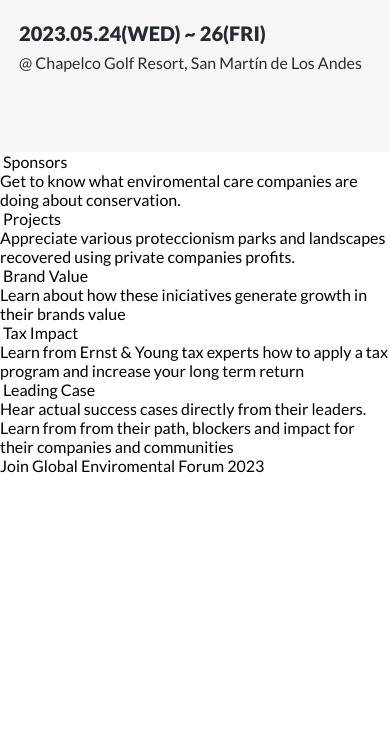
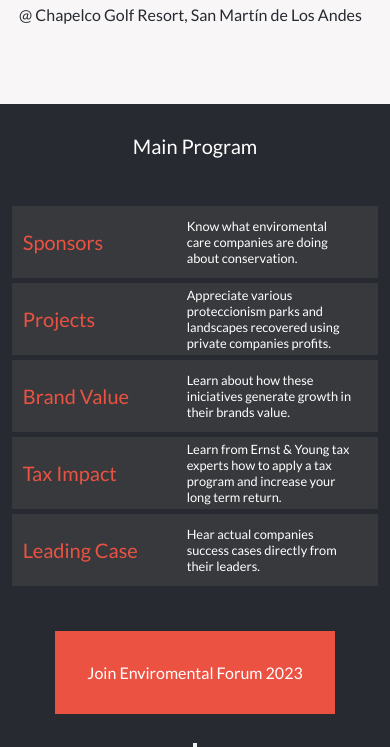
Before and after one commit to HFG43/Capstone1, a plain HTML site: page index.html in a window 390 px wide. Shown: the part 574-1321 px from the top of the page. Before the commit the page ends 1049 px from the top, so only its background shows below. Drawn offline with Linux system fonts and the light colour scheme.

Commit message:
Main Program Mobile in place

```diff
--- a/index.html
+++ b/index.html
@@ -31,7 +31,7 @@
   <section class="home-intro">
     <div class="home-data-container">
       <h2>"Protect your future enviroment!!"</h2>
-      <h1>A GLOBAL FORUM FOR ENVIRONMENTAL CONSERVATION</h1>
+      <h1>CONSERVATION GLOBAL FORUM 2023</h1>
       <div>
         <p class="home-intro-parag-container">A massive kickoff where the most respectable Sustainability Desginers will define a Global plan to implement the use of biggest companies 5% of its pre-tax profits to protect our nature. Taking place in May, in San Martín de Los Andes in the Argentine Patagonia.</p>
       </div>
@@ -43,39 +43,61 @@
   </section>
 
   <section class="main-program">
+    <h2>Main Program</h2>
+    <span></span>
+
     <div class="activities-container">
+      <div class="activity">
         <div>
           <img src="" alt=""/>
           <span>Sponsors</span>
-        <p>Get to know what enviromental care companies are doing about conservation.</p>
+        </div>
+        <p>Know what enviromental care companies are doing about conservation.</p>
+      </div>
     </div>
 
+    <div class="activities-container">
+      <div class="activity">
         <div>
           <img src="" alt=""/>
           <span>Projects</span>
+        </div>
         <p>Appreciate various proteccionism parks and landscapes recovered using private companies profits.</p>
       </div>
+    </div>
 
+    <div class="activities-container">
+      <div class="activity">
         <div>
           <img src="" alt=""/>
           <span>Brand Value</span>
-        <p>Learn about how these iniciatives generate growth in their brands value</p>
+        </div>
+        <p>Learn about how these iniciatives generate growth in their brands value.</p>
+      </div>
     </div>
 
+    <div class="activities-container">
+      <div class="activity">
         <div>
           <img src="" alt=""/>
           <span>Tax Impact</span>
-        <p>Learn from Ernst & Young tax experts how to apply a tax program and increase your long term return</p>
+        </div>
+        <p>Learn from Ernst & Young tax experts how to apply a tax program and increase your long term return.</p>
+      </div>
     </div>
 
+    <div class="activities-container">
+      <div class="activity">
         <div>
           <img src="" alt=""/>
           <span>Leading Case</span>
-        <p>Hear actual success cases directly from their leaders. Learn from from their path, blockers and   impact for their companies and communities</p>
+        </div>
+        <p>Hear actual companies success cases directly from their leaders.</p>
+      </div>
     </div>
 
-    </div>
-    <p>Join Global Enviromental Forum 2023</p>
+
+    <button class="join-global-forum">Join Enviromental Forum 2023<button>
 
   </section>
 
--- a/style.css
+++ b/style.css
@@ -22,9 +22,11 @@ html {
 
 /* ----------------- NAVIGATION BAR ------------------- */
 
+/* ----------------- HOME INTRO SECTION ------------------- */
+
 .home-intro {
   color: #ec5242;
-  background-color: #f8f6f6;;
+  background-color: #f8f6f6;
 }
 
 .home-data-container {
@@ -35,7 +37,7 @@ html {
 
 .home-intro h2 {
   font-size: 1.3rem;
-  font-weight: 300;
+  font-weight: 500;
   margin-bottom: 15px;
 }
 
@@ -64,3 +66,55 @@ html {
   margin-bottom: 8px;
   font-size: 20px;
 }
+
+/* ----------------- MAIN PROGRAM SECTION ------------------- */
+
+.main-program {
+  background-color: #272a31;
+  display: flex;
+  flex-direction: column;
+  align-items: center;
+}
+
+.main-program h2 {
+  color: #fff;
+  padding-top: 30px;
+  margin-bottom: 3rem;
+  font-size: 20px;
+  font-weight: 500;
+}
+
+.activity {
+  display: flex;
+  margin: 0 3% 5px 3%;
+  background-color: #37393d;
+  align-items: center;
+
+}
+
+.activity div {
+  width: 45%;
+  padding: 1.5rem 0 1.5rem 0.5rem;
+  margin-right: 10px;
+}
+
+.activity span {
+  color: #ec5242;
+  font-size: 20px;
+}
+
+.activity p {
+  color: #fff;
+  font-size: 0.8rem;
+  width: 45%;
+}
+
+.join-global-forum {
+  all: unset;
+  color: #fff;
+  background-color: #ec5242;
+  outline: none;
+  padding: 2rem;
+  margin-top: 2.5rem;
+  margin-bottom: 1.8rem;
+}
```
Lines whose indentation alone changed are shown as unchanged.
